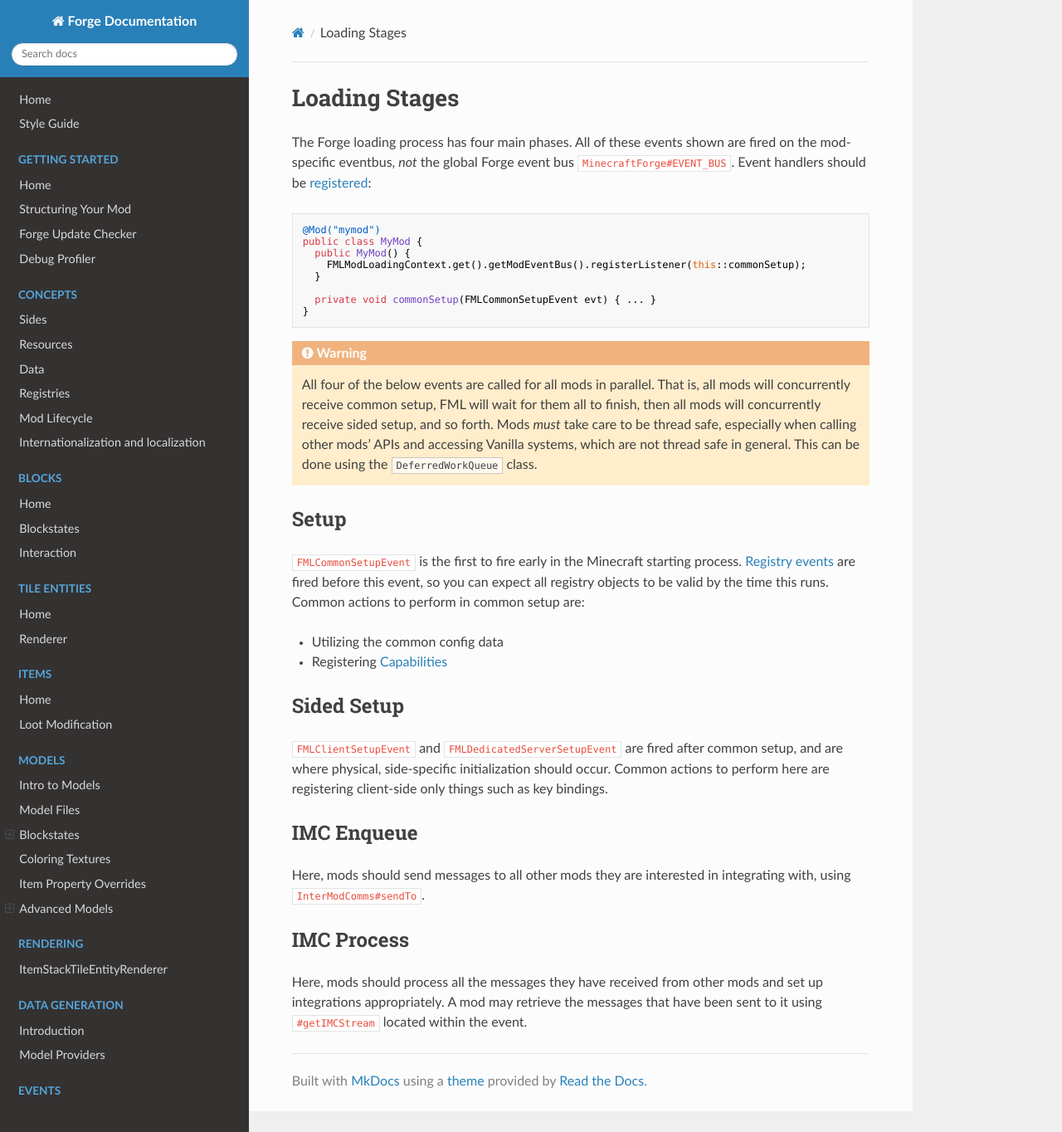
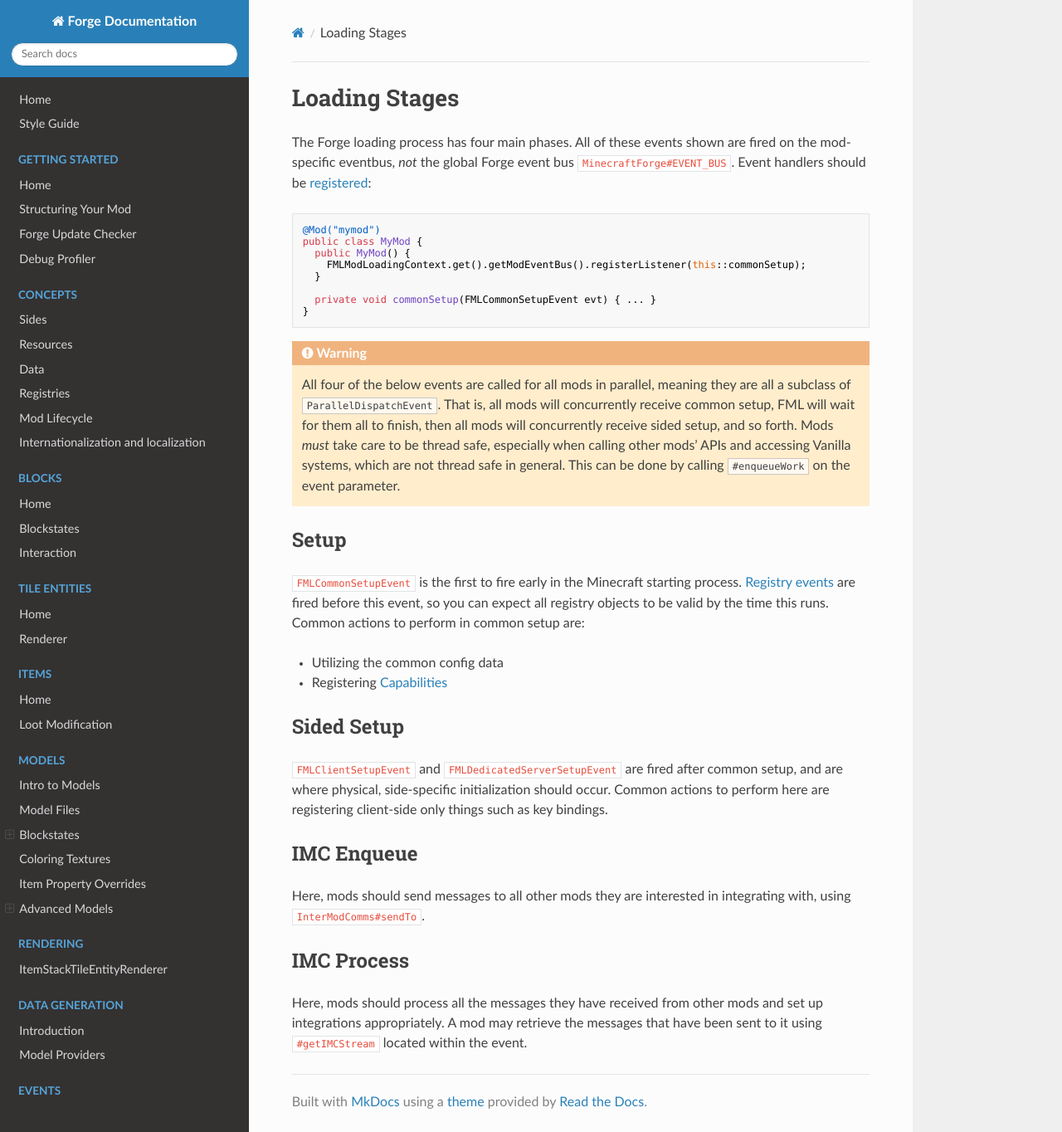
Before and after one commit to MinecraftForge/Documentation, an MkDocs documentation site: the page built from docs/conventions/loadstages.md, in a window 1280 px wide and 1364 px high. Shown: the whole window at 83% size. Built offline with MkDocs 1.6.1, drawn with Linux system fonts in a browser that asks for light colours; nearby versions of some CDN libraries.

Commit message:
Loading Stages: DeferredWorkQueue -> enqueueWork (#33)
* DeferredWorkQueue -> enqueueWork

Update mention of DeferredWorkQueue within conventions folder.

* Update grammar

Co-authored-by: ravenbuilder934 <sabrinajamie@outlook.com>

Co-authored-by: ravenbuilder934 <sabrinajamie@outlook.com>

````diff
--- a/docs/conventions/loadstages.md
+++ b/docs/conventions/loadstages.md
@@ -16,9 +16,9 @@ public class MyMod {
 ```
 
 !!! warning
-    All four of the below events are called for all mods in parallel. That is, all mods will concurrently receive common setup, FML will wait for
+    All four of the below events are called for all mods in parallel, meaning they are all a subclass of `ParallelDispatchEvent`. That is, all mods will concurrently receive common setup, FML will wait for
     them all to finish, then all mods will concurrently receive sided setup, and so forth.
-    Mods *must* take care to be thread safe, especially when calling other mods' APIs and accessing Vanilla systems, which are not thread safe in general. This can be done using the `DeferredWorkQueue` class.
+    Mods *must* take care to be thread safe, especially when calling other mods' APIs and accessing Vanilla systems, which are not thread safe in general. This can be done by calling `#enqueueWork` on the event parameter.
 
 
 ## Setup
````
